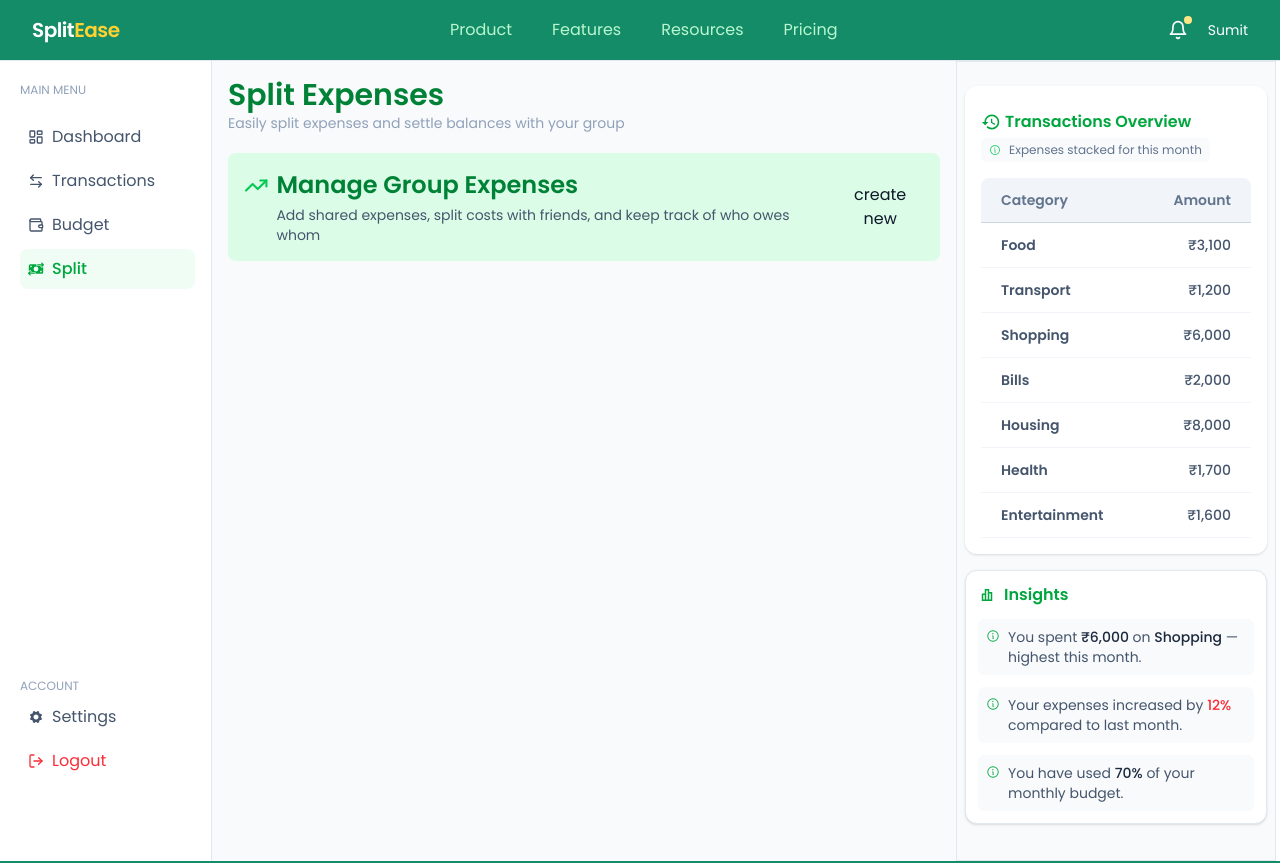
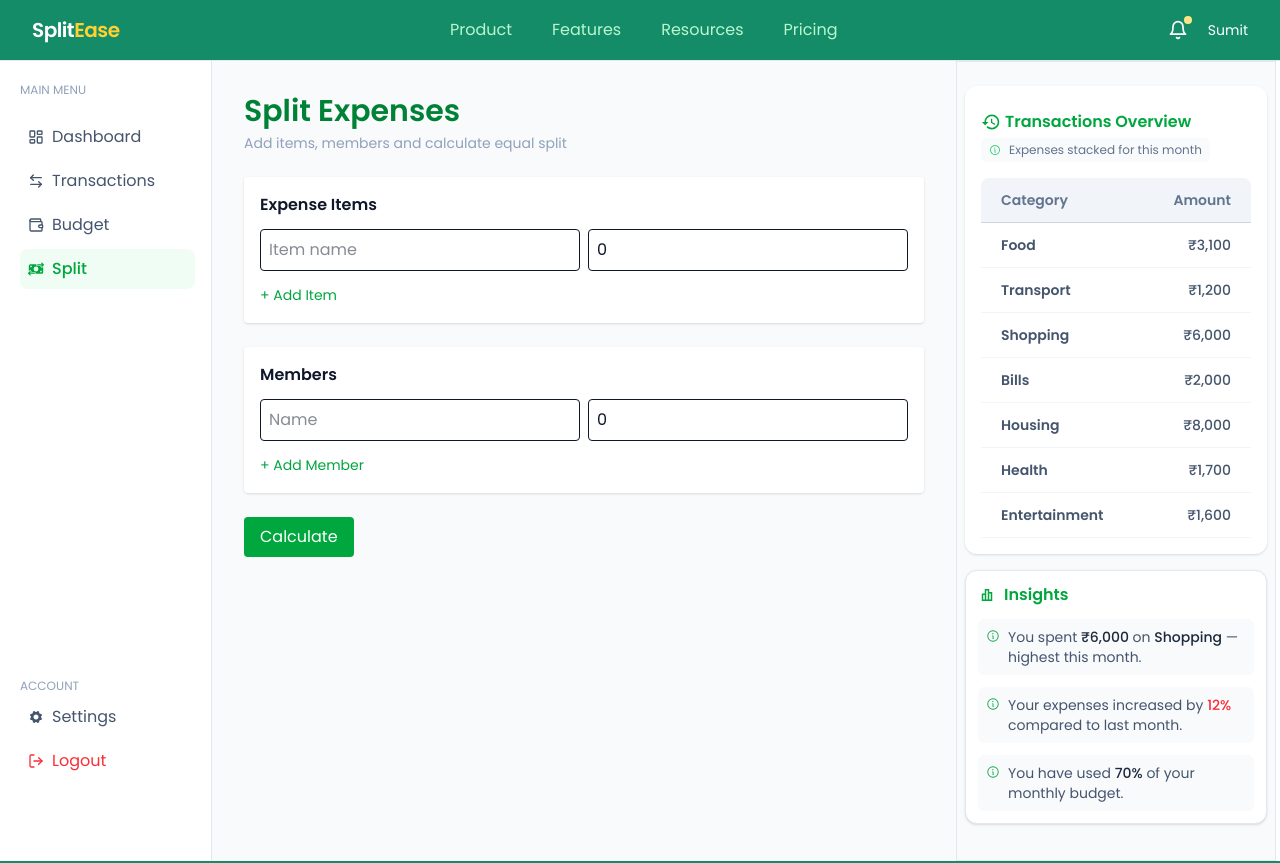
Before and after one commit to sumitsarkar98/SplitEase, a React (Vite) app in the folder frontend/: page /home/split in a window 1280 px wide. Shown: the top 863 px of the page. Built offline with nearby package versions, Linux system fonts and the light colour scheme; a web font is replaced by a local one.

Commit message:
fix ui with aoi

```diff
--- a/frontend/src/components/Header.tsx
+++ b/frontend/src/components/Header.tsx
@@ -102,7 +102,7 @@ const Header = () => {
             </NavLink>
 
             <NavLink
-              to="/home/budgets"
+              to="/home/budget"
               onClick={() => setOpen(false)}
               className={({ isActive }) =>
                 isActive ? "text-amber-200" : "text-white"
--- a/frontend/src/components/features/Budget.tsx
+++ b/frontend/src/components/features/Budget.tsx
@@ -80,7 +80,7 @@ const Budget = () => {
         <div className="flex items-start gap-2">
           <LuTrendingUp className="text-green-500 mt-1" size={22} />
           <div>
-            <h1 className="text-base sm:text-lg lg:text-2xl font-semibold text-green-600">
+             <h1 className="text-lg sm:text-xl lg:text-2xl font-semibold text-green-700">
               Budget Overview
             </h1>
             <p className="text-xs sm:text-sm text-slate-500 mt-1">
@@ -90,7 +90,7 @@ const Budget = () => {
           </div>
         </div>
 
-        <div className="flex gap-2 justify-center">
+        <div className="flex md:gap-2 justify-start md:justify-center">
           <AddBudgetBtn />
           <AddGoalBtn />
         </div>
--- a/frontend/src/components/features/Split.tsx
+++ b/frontend/src/components/features/Split.tsx
@@ -1,39 +1,180 @@
+import { useState } from "react";
 import { LuTrendingUp } from "react-icons/lu";
 
+type Item = {
+  name: string;
+  amount: number;
+};
+
+type Member = {
+  name: string;
+  paid: number;
+};
+
+type Result = {
+  name: string;
+  paid: number;
+  owes?: number;
+  balance?: number;
+};
+
 const Split = () => {
+  const [items, setItems] = useState<Item[]>([{ name: "", amount: 0 }]);
+  const [members, setMembers] = useState<Member[]>([{ name: "", paid: 0 }]);
+  const [results, setResults] = useState<Result[]>([]);
+  const [total, setTotal] = useState(0);
+  const [perPerson, setPerPerson] = useState(0);
+
+  // =========================
+  // ITEM HANDLERS
+  // =========================
+  const addItem = () => {
+    setItems([...items, { name: "", amount: 0 }]);
+  };
+
+  const updateItem = (index: number, field: keyof Item, value: string) => {
+    const updated = [...items];
+    updated[index][field] = field === "amount" ? Number(value) : value;
+    setItems(updated);
+  };
+
+  // =========================
+  // MEMBER HANDLERS
+  // =========================
+  const addMember = () => {
+    setMembers([...members, { name: "", paid: 0 }]);
+  };
+
+  const updateMember = (index: number, field: keyof Member, value: string) => {
+    const updated = [...members];
+    updated[index][field] = field === "paid" ? Number(value) : value;
+    setMembers(updated);
+  };
+
+  // =========================
+  // CALCULATE
+  // =========================
+  const handleCalculate = () => {
+    const totalExpense = items.reduce((sum, item) => sum + item.amount, 0);
+
+    const splitAmount = members.length > 0 ? totalExpense / members.length : 0;
+
+    const output: Result[] = members.map((m) => {
+      const balance = m.paid - splitAmount;
+
+      return {
+        name: m.name || "Unnamed",
+        paid: m.paid,
+        owes: splitAmount,
+        balance,
+      };
+    });
+
+    setTotal(totalExpense);
+    setPerPerson(splitAmount);
+    setResults(output);
+  };
+
   return (
-    <div className="space-y-5">
-      {/* ===== SECTION-1 (PAGE HEADER) ===== */}
-      <section className="flex flex-col px-3 md:px-0">
-        <h1 className="text-2xl sm:text-3xl font-semibold text-green-700">
+    <div className="p-4 space-y-6">
+      {/* HEADER */}
+      <div>
+        <h1 className="text-2xl sm:text-3xl font-semibold text-green-700 mb-1">
           Split Expenses
         </h1>
         <p className="text-xs sm:text-sm text-slate-400 max-w-md">
-          Easily split expenses and settle balances with your group
+          Add items, members and calculate equal split
         </p>
-      </section>
+      </div>
 
-      {/* ===== SECTION-2 ===== */}
-      <section className="flex flex-col sm:flex-row sm:items-center sm:justify-between gap-1 lg:gap-3 bg-green-100 p-4 rounded-lg">
-        {/* Left text */}
-        <div className="flex gap-2">
-          <LuTrendingUp className="text-green-500 mt-1" size={25} />
-          <div>
-            <h1 className="text-lg sm:text-xl lg:text-2xl font-semibold text-green-700">
-              Manage Group Expenses
-            </h1>
-            <p className="text-xs sm:text-sm text-slate-600 mt-1">
-              Add shared expenses, split costs with friends, and keep track of
-              who owes whom
-            </p>
+      {/* ITEMS */}
+      <div className="bg-white p-4 rounded shadow space-y-3">
+        <h2 className="font-semibold">Expense Items</h2>
+
+        {items.map((item, i) => (
+          <div key={i} className="flex gap-2">
+            <input
+              placeholder="Item name"
+              value={item.name}
+              onChange={(e) => updateItem(i, "name", e.target.value)}
+              className="border p-2 rounded w-1/2"
+            />
+            <input
+              type="number"
+              placeholder="Amount"
+              value={item.amount}
+              onChange={(e) => updateItem(i, "amount", e.target.value)}
+              className="border p-2 rounded w-1/2"
+            />
+          </div>
+        ))}
+
+        <button onClick={addItem} className="text-green-600 text-sm">
+          + Add Item
+        </button>
+      </div>
+
+      {/* MEMBERS */}
+      <div className="bg-white p-4 rounded shadow space-y-3">
+        <h2 className="font-semibold">Members</h2>
+
+        {members.map((m, i) => (
+          <div key={i} className="flex gap-2">
+            <input
+              placeholder="Name"
+              value={m.name}
+              onChange={(e) => updateMember(i, "name", e.target.value)}
+              className="border p-2 rounded w-1/2"
+            />
+            <input
+              type="number"
+              placeholder="Paid amount"
+              value={m.paid}
+              onChange={(e) => updateMember(i, "paid", e.target.value)}
+              className="border p-2 rounded w-1/2"
+            />
+          </div>
+        ))}
+
+        <button onClick={addMember} className="text-green-600 text-sm">
+          + Add Member
+        </button>
+      </div>
+
+      {/* CALCULATE BUTTON */}
+      <button
+        onClick={handleCalculate}
+        className="bg-green-600 text-white px-4 py-2 rounded"
+      >
+        Calculate
+      </button>
+
+      {/* RESULTS */}
+      {results.length > 0 && (
+        <div className="bg-green-50 p-4 rounded space-y-3">
+          <h2 className="font-semibold text-green-700 flex items-center gap-2">
+            <LuTrendingUp /> Result
+          </h2>
+
+          <p>Total Expense: ₹{total}</p>
+          <p>Per Person: ₹{perPerson.toFixed(2)}</p>
+
+          <div className="space-y-2">
+            {results.map((r, i) => (
+              <div key={i} className="flex justify-between border-b pb-1">
+                <span>{r.name}</span>
+                <span
+                  className={r.balance > 0 ? "text-green-600" : "text-red-500"}
+                >
+                  {r.balance > 0
+                    ? `Gets ₹${r.balance.toFixed(2)}`
+                    : `Owes ₹${Math.abs(r.balance).toFixed(2)}`}
+                </span>
+              </div>
+            ))}
           </div>
         </div>
-
-        {/* Button */}
-        <div className="w-fit flex justify-start sm:justify-end mt-2 sm:mt-0 ps-5 sm:ps-0">
-          <button>create new</button>
-        </div>
-      </section>
+      )}
     </div>
   );
 };
--- a/frontend/src/components/features/Transactions.tsx
+++ b/frontend/src/components/features/Transactions.tsx
@@ -37,6 +37,7 @@ const Transactions = () => {
           <AddTransactionBtn />
         </div>
       </section>
+
       {/* ===== SECTION-3 (TABLE CARD) ===== */}
       <section className="bg-white rounded-xl border border-slate-200 shadow-sm px-3 py-5 sm:px-5 md:px-6 md:py-6">
         {/* HEADER */}
--- a/frontend/src/components/ui/buttons/AddBudgetBtn.tsx
+++ b/frontend/src/components/ui/buttons/AddBudgetBtn.tsx
@@ -10,7 +10,7 @@ const AddBudgetButton = () => {
   p-2 sm:px-4 sm:py-2
   rounded-lg transition"
       >
-        <FiPlus className="text-sm sm:text-base" size={18} />
+        <FiPlus className="text-sm sm:text-base me-1" size={18} />
         add budget
       </button>
     </div>
--- a/frontend/src/components/ui/buttons/AddGoalBtn.tsx
+++ b/frontend/src/components/ui/buttons/AddGoalBtn.tsx
@@ -10,7 +10,7 @@ const AddGoalButton = () => {
   p-2 sm:px-4 sm:py-2
   rounded-lg shadow-sm transition"
       >
-        <FiPlus size={16} />
+        <FiPlus className="text-sm sm:text-base me-1" size={18} />
         Create Goal
       </button>
     </div>
```
Also changed, not shown: frontend/src/components/ui/tables/TransactionTableDetails.tsx (+8 -8 lines).
